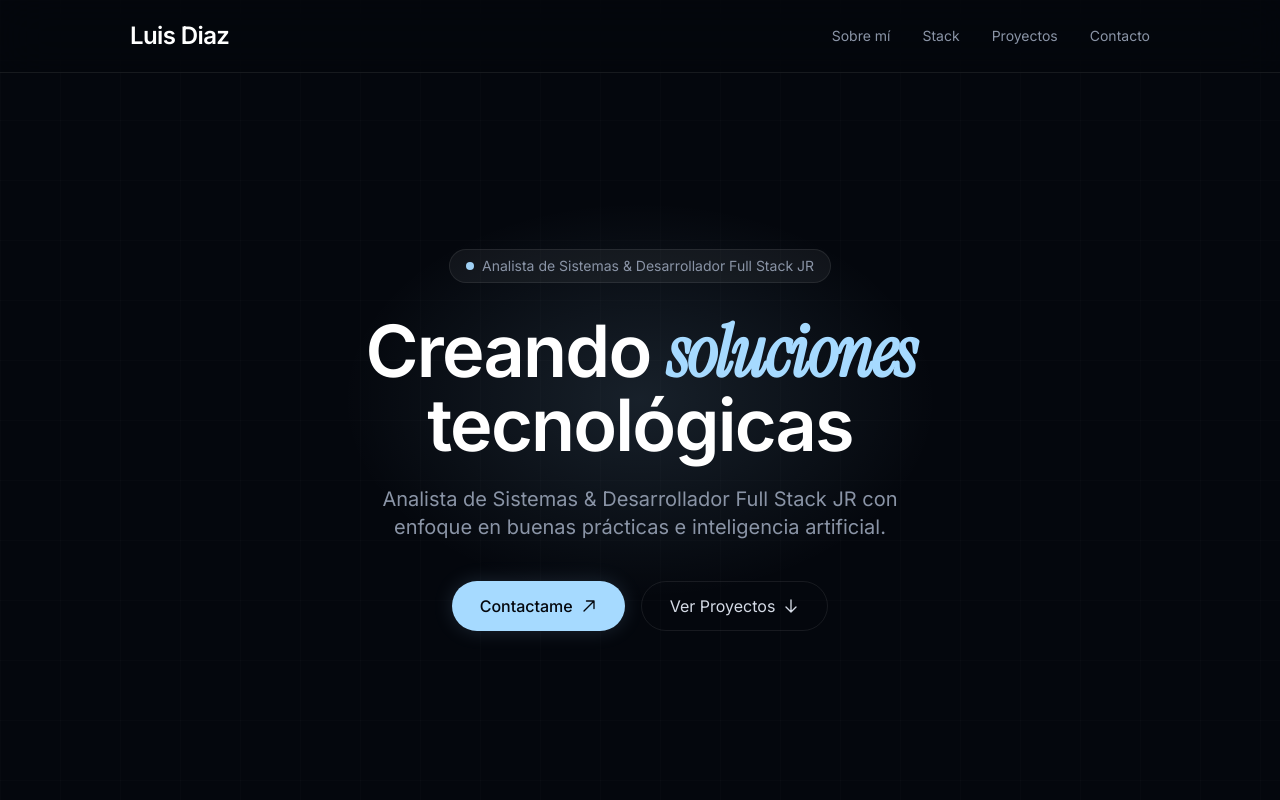
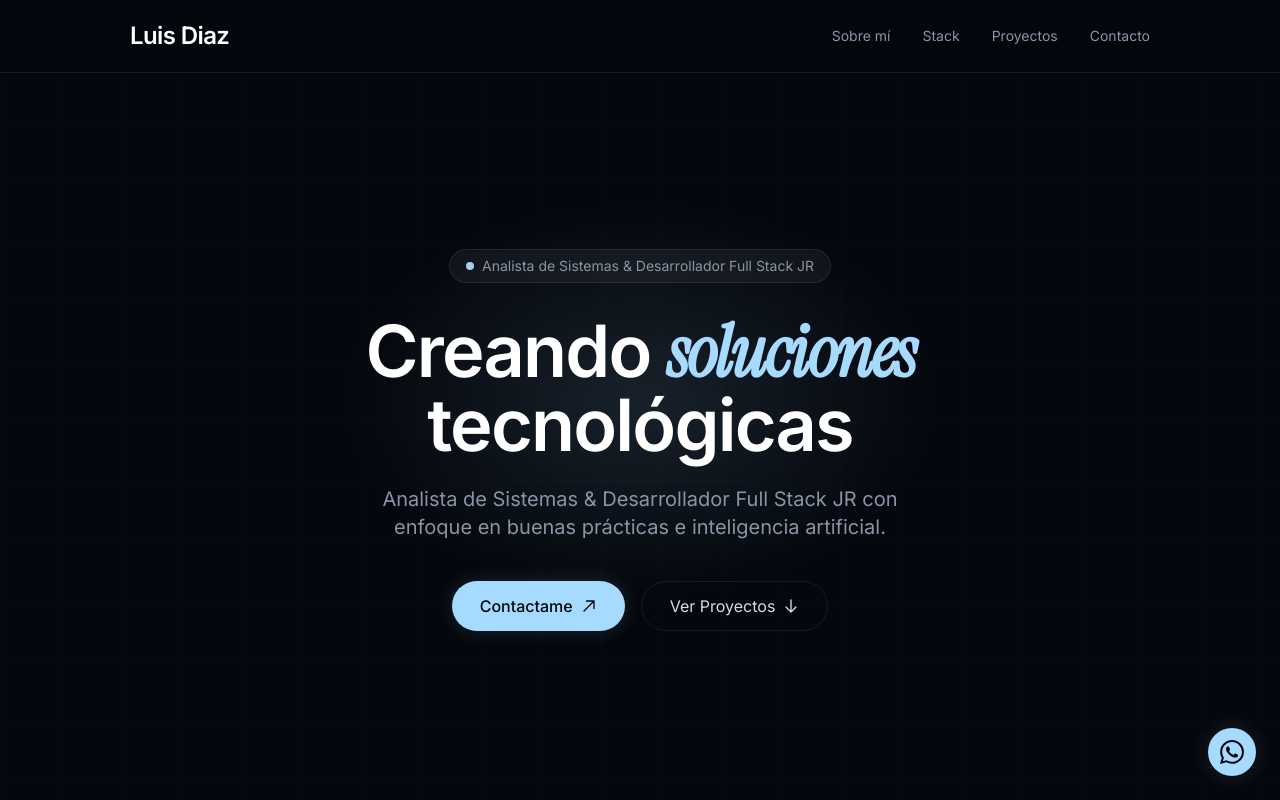
Before and after one commit to LuisDiazAl/My-own-site, a Next.js app: page / in a window 1280 px wide. Shown: the top 800 px of the page. Built offline with nearby package versions, Linux system fonts and the light colour scheme.

Commit message:
btn whatsapp + scroll up btn

```diff
--- a/src/app/page.tsx
+++ b/src/app/page.tsx
@@ -5,6 +5,7 @@
 import Projects from '@/components/Projects'
 import Contact from '@/components/Contact'
 import Footer from '@/components/Footer'
+import FloatingButtons from '@/components/FloatingButtons'
 
 export default function Home() {
   return (
@@ -16,6 +17,7 @@
       <Projects />
       <Contact />
       <Footer />
+      <FloatingButtons />
     </main>
   )
 }
--- /dev/null
+++ b/src/components/FloatingButtons.tsx
@@ -0,0 +1,47 @@
+'use client'
+
+import { useEffect, useState } from 'react'
+
+export default function FloatingButtons() {
+  const [showScrollTop, setShowScrollTop] = useState(false)
+
+  useEffect(() => {
+    const handleScroll = () => {
+      setShowScrollTop(window.scrollY > 600)
+    }
+    window.addEventListener('scroll', handleScroll)
+    return () => window.removeEventListener('scroll', handleScroll)
+  }, [])
+
+  const scrollToTop = () => {
+    window.scrollTo({ top: 0, behavior: 'smooth' })
+  }
+
+  return (
+    <div className="fixed bottom-6 right-6 z-50 flex flex-col gap-3">
+      {showScrollTop && (
+        <button
+          onClick={scrollToTop}
+          aria-label="Volver arriba"
+          className="w-12 h-12 rounded-full glass-card flex items-center justify-center text-accent hover:border-accent/30 transition-all duration-300 btn-glow"
+        >
+          <svg className="w-5 h-5" fill="none" stroke="currentColor" viewBox="0 0 24 24" strokeWidth={2}>
+            <path strokeLinecap="round" strokeLinejoin="round" d="M4.5 15.75l7.5-7.5 7.5 7.5" />
+          </svg>
+        </button>
+      )}
+
+      <a
+        href="https://wa.me/5491234567890"
+        target="_blank"
+        rel="noopener noreferrer"
+        aria-label="Contactar por WhatsApp"
+        className="w-12 h-12 rounded-full bg-accent text-primary flex items-center justify-center btn-glow hover:bg-white transition-all duration-300"
+      >
+        <svg className="w-6 h-6" fill="currentColor" viewBox="0 0 24 24">
+          <path d="M17.472 14.382c-.297-.149-1.758-.867-2.03-.967-.273-.099-.471-.148-.67.15-.197.297-.767.966-.94 1.164-.173.199-.347.223-.644.075-.297-.15-1.255-.463-2.39-1.475-.883-.788-1.48-1.761-1.653-2.059-.173-.297-.018-.458.13-.606.134-.133.298-.347.446-.52.149-.174.198-.298.298-.497.099-.198.05-.371-.025-.52-.075-.149-.669-1.612-.916-2.207-.242-.579-.487-.5-.669-.51-.173-.008-.371-.01-.57-.01-.198 0-.52.074-.792.372-.272.297-1.04 1.016-1.04 2.479 0 1.462 1.065 2.875 1.213 3.074.149.198 2.096 3.2 5.077 4.487.709.306 1.262.489 1.694.625.712.227 1.36.195 1.871.118.571-.085 1.758-.719 2.006-1.413.248-.694.248-1.289.173-1.413-.074-.124-.272-.198-.57-.347m-5.421 7.403h-.004a9.87 9.87 0 01-5.031-1.378l-.361-.214-3.741.982.998-3.648-.235-.374a9.86 9.86 0 01-1.51-5.26c.001-5.45 4.436-9.884 9.888-9.884 2.64 0 5.122 1.03 6.988 2.898a9.825 9.825 0 012.893 6.994c-.003 5.45-4.437 9.884-9.885 9.884m8.413-18.297A11.815 11.815 0 0012.05 0C5.495 0 .16 5.335.157 11.892c0 2.096.547 4.142 1.588 5.945L.057 24l6.305-1.654a11.882 11.882 0 005.683 1.448h.005c6.554 0 11.89-5.335 11.893-11.893a11.821 11.821 0 00-3.48-8.413z" />
+        </svg>
+      </a>
+    </div>
+  )
+}
```
